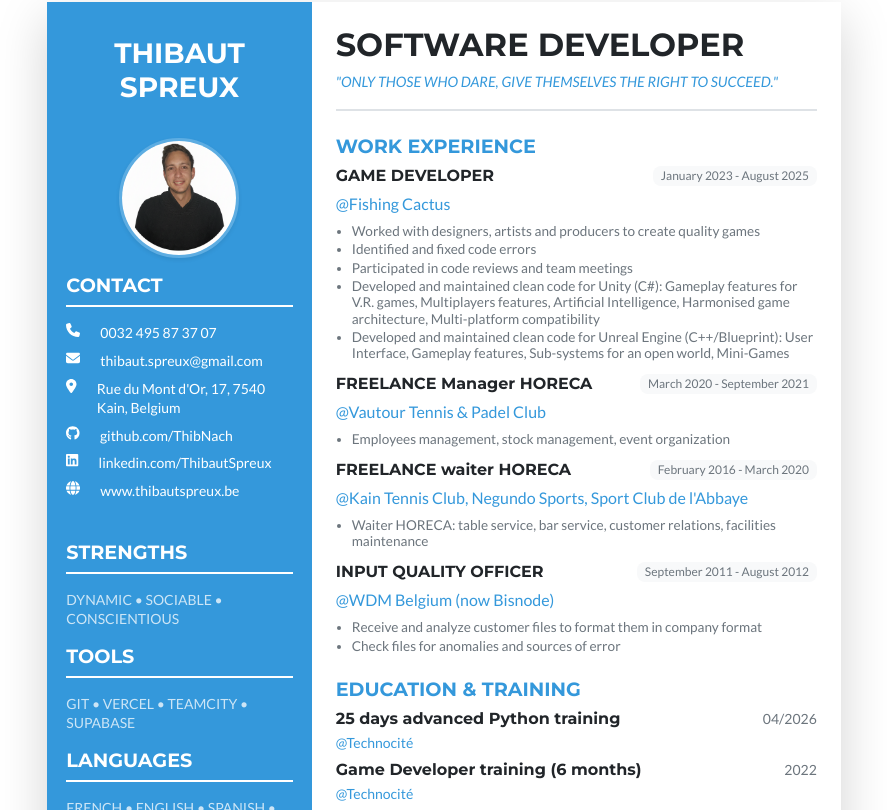
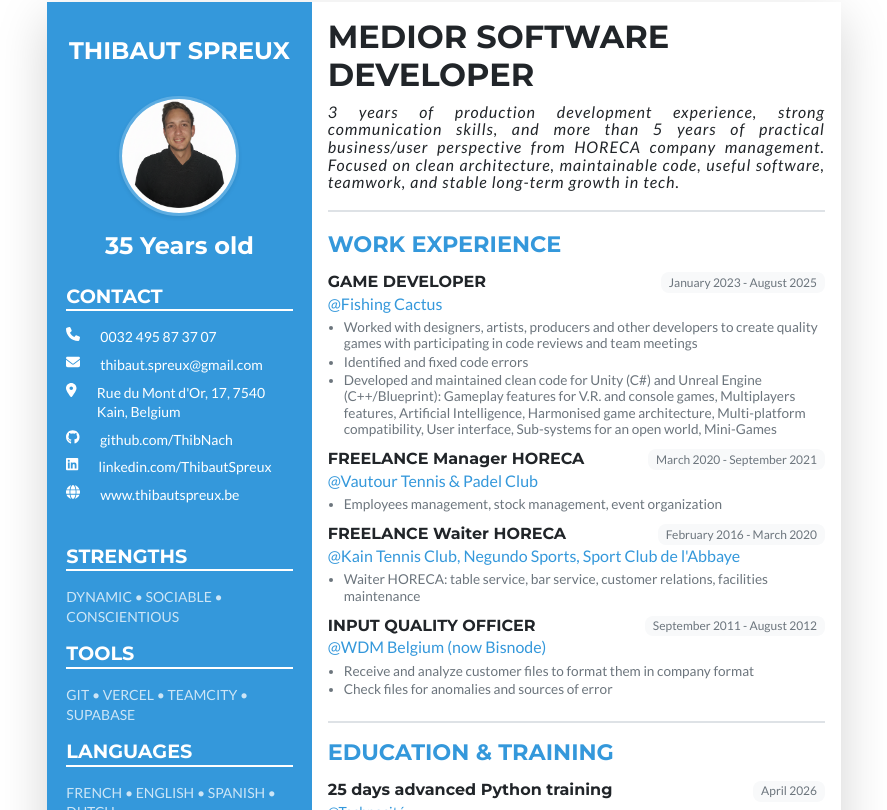
Before and after one commit to ThibNach/WebsiteV2, a React (Vite) app: page /AboutMe in a window 1280 px wide. Shown: the part 390-1200 px from the top of the page, without its empty margins (196-1083 px from the left). Built offline with nearby package versions, Linux system fonts and the light colour scheme; no server answers.

Commit message:
[RESUME] Update resume

```diff
--- a/src/Pages/AboutMe/Components/Resume.tsx
+++ b/src/Pages/AboutMe/Components/Resume.tsx
@@ -2,18 +2,18 @@ import {
     AboutData,
     Education,
     WorkExperience,
-}                       from "../Schemas/AboutMe.schema";
+} from "../Schemas/AboutMe.schema";
 import "../Styles/AboutMe.css";
-import { WithChildren } from "../../../_Shared/Schemas/Shared.schema";
+import {WithChildren} from "../../../_Shared/Schemas/Shared.schema";
 
 const SideBarSection = (
-    { title, children }:
-    WithChildren<{ title: string }> ) => {
+    {title, children}:
+    WithChildren<{ title: string }>) => {
     return (
         <section className="mb-4">
-            <h3 className="cv-sidebar-title">{ title }</h3>
+            <h3 className="cv-sidebar-title">{title}</h3>
             <div className="d-flex flex-wrap gap-2 mt-2">
-                { children }
+                {children}
             </div>
         </section>
 
@@ -21,122 +21,144 @@ const SideBarSection = (
 };
 
 const MainContentSection = (
-    { title, children }:
-    WithChildren<{ title: string }> ) => {
+    {title, children}:
+    WithChildren<{ title: string }>) => {
     return (
         <section className="mb-5">
-            <h3 className="cv-main-title mb-4 text-uppercase tracking-wider">{ title }</h3>
-            { children }
+            <h3 className="cv-main-title mb-4 text-uppercase tracking-wider">{title}</h3>
+            {children}
         </section>
 
     );
 };
 
 const DetailsList = (
-    { details }:
-    { details: string[] } ) => {
+    {details}:
+    { details: string[] }) => {
     return (
         <ul className="cv-task-list ps-3 mb-0">
-            { details.map( (
+            {details.map((
                 task: string,
                 index: number,
             ) => (
-                <li key={ index } className="small text-muted mb-1">{ task }</li>
-            ) ) }
+                <li key={index} className="small text-muted mb-1">{task}</li>
+            ))}
         </ul>
     );
 };
 
 // -- Sous-composant pour un item d'expérience pro
 const ExperienceItem = (
-    { company, role, period, tasks }:
-    WorkExperience ) => {
+    {company, role, period, tasks}:
+    WorkExperience) => {
     return (
         <div className="cv-experience-item mb-4">
-            <div className="d-flex justify-content-between align-items-start mb-1">
-                <h4 className="h6 fw-bold text-dark mb-1">{ role }</h4>
-                <span className="cv-period badge bg-light text-muted fw-normal">{ period }</span>
+            <div className="d-flex justify-content-between align-items-start mb-0">
+                <h4 className="h6 fw-bold text-dark mb-0">{role}</h4>
+                <span className="cv-period badge bg-light text-muted fw-normal">{period}</span>
             </div>
-            <div className="text-primary fw-medium mb-2">@{ company }</div>
-            <DetailsList details={ tasks }/>
+            <div className="text-primary fw-medium mb-1">@{company}</div>
+            <DetailsList details={tasks}/>
         </div>
     );
 };
 
 const EducationItem = (
-    { period, title, institution, description }:
-    Education ) => {
+    {period, title, institution, description}:
+    Education) => {
     return (
         <div className="cv-education-item mb-4">
-            <div className="d-flex justify-content-between align-items-baseline mb-1">
-                <h4 className="h6 fw-bold mb-0">{ title }</h4>
-                <span className="small text-muted">{ period }</span>
+            <div className="d-flex justify-content-between align-items-baseline mb-0">
+                <h6 className="h6 fw-bold mb-0">{title}</h6>
+                <span className="cv-period badge bg-light text-muted fw-normal">{period}</span>
             </div>
-            <div className="small text-primary fw-medium">{ institution }</div>
-            { description && <p className="cv-edu-desc text-muted mb-0">{ description }</p> }
+            <div className="small text-primary fw-medium">{institution}</div>
+            {description && <p className="cv-edu-desc text-muted mb-0">{description}</p>}
         </div>
     );
 };
 
+function ageFromDateOfBirthday(dateOfBirth: string): number {
+    const [year, month, day] = dateOfBirth.split('-').map(Number);
+    const today = new Date();
+    const birthDate = new Date(year, month - 1, day);
+    let age = today.getFullYear() - birthDate.getFullYear();
+    const m = today.getMonth() - birthDate.getMonth();
+
+    if (m < 0 || (m === 0 && today.getDate() < birthDate.getDate())) {
+        age--;
+    }
+
+    return age;
+}
+
 const Sidebar = (
-    { fullName, children }:
-    WithChildren<{ fullName: string }> ) => {
+    {fullName, birthDate, children}:
+    WithChildren<{ fullName: string, birthDate: string }>) => {
     return (
         <aside className="col-lg-4 cv-sidebar p-4 text-white">
-            <div className="text-center mb-5 mt-3">
-                <h2 className="h3 fw-bold mb-1">{ fullName }</h2>
+            <div className="text-center mb-3 mt-3">
+                <h4 className="h4 fw-bold mb-1">{fullName}</h4>
             </div>
 
-            <div className="text-center mb-4">
+            <div className="text-center mb-3">
                 <img
                     src="Images/profile.png"
                     alt="Profile"
                     className="img-fluid rounded-circle profile-img-cv shadow-sm"
                 />
             </div>
-            { children }
+            <div className="text-center mb-2">
+                <h4 className="h4 fw-bold mb-3">{ageFromDateOfBirthday(birthDate).toString() + " Years old"}</h4>
+            </div>
+            {children}
         </aside>
     );
 };
 
+
 const Resume = (
-    { personalData, education, workExperience }:
-    { personalData: AboutData, education: Education[], workExperience: WorkExperience[] } ) => {
+    {personalData, education, workExperience}:
+    { personalData: AboutData, education: Education[], workExperience: WorkExperience[] }) => {
     return (
 
         <div className="cv-container py-5">
             <main className="cv-page shadow-lg mx-auto bg-white">
                 <div className="row g-0 h-100">
 
-                    <Sidebar fullName={ personalData.fullName }>
+                    <Sidebar
+                        fullName={personalData.fullName}
+                        birthDate={personalData.birthDate}
+                    >
                         <SideBarSection title="Contact">
                             <ul className="list-unstyled cv-contact-list small">
                                 <li className="mb-2"><i className="fa-solid fa-phone me-2"></i>
                                     <span>
-                                        <a href={`tel:${personalData.phone}`} className="text-decoration-none text-reset cv-link">
-                                            { personalData.phone }
+                                        <a href={`tel:${personalData.phone}`}
+                                           className="text-decoration-none text-reset cv-link">
+                                            {personalData.phone}
                                         </a>
                                     </span>
                                 </li>
                                 <li className="mb-2">
                                     <i className="fa-solid fa-envelope me-2"></i>
                                     <span>
-                                    <a href={ `mailto:${ personalData.email }` }
+                                    <a href={`mailto:${personalData.email}`}
                                        className="text-decoration-none text-reset cv-link">
-                                        { personalData.email }
+                                        {personalData.email}
                                     </a>
                                     </span>
                                 </li>
                                 <li className="mb-2"><i className="fa-solid fa-location-dot me-2"></i>
                                     <span>
                                         <a
-                                            href={ `https://www.google.com/maps/search/?api=1&query=${ encodeURIComponent(
-                                                personalData.address ) }` }
+                                            href={`https://www.google.com/maps/search/?api=1&query=${encodeURIComponent(
+                                                personalData.address)}`}
                                             target="_blank"
                                             rel="noopener noreferrer"
                                             className="text-decoration-none text-reset cv-link"
                                         >
-                                            { personalData.address }
+                                            {personalData.address}
                                         </a>
                                     </span>
                                 </li>
@@ -144,12 +166,12 @@ const Resume = (
                                     className="fa-brands fa-github me-2"></i>
                                     <span>
                                         <a
-                                            href={ `https://${ personalData.github }` }
+                                            href={`https://${personalData.github}`}
                                             target="_blank"
                                             rel="noopener noreferrer"
                                             className="text-decoration-none text-reset cv-link"
                                         >
-                                            { personalData.github }
+                                            {personalData.github}
                                         </a>
                                     </span>
                                 </li>
@@ -163,48 +185,51 @@ const Resume = (
                                     > {"linkedin.com/ThibautSpreux"}
                                     </a>
                                 </li>
-                                <li><i className="fa-solid fa-globe me-2"></i> { personalData.website }</li>
+                                <li><i className="fa-solid fa-globe me-2"></i> {personalData.website}</li>
                             </ul>
                         </SideBarSection>
                         <SideBarSection title="Strengths">
-                            <p className="small mb-0 opacity-75"> { personalData.strengths.join( " • " )}</p>
+                            <p className="small mb-0 opacity-75"> {personalData.strengths.join(" • ")}</p>
                         </SideBarSection>
                         <SideBarSection title="Tools">
-                            <p className="small mb-0 opacity-75">{ personalData.tools.join( " • " ) }</p>
+                            <p className="small mb-0 opacity-75">{personalData.tools.join(" • ")}</p>
                         </SideBarSection>
                         <SideBarSection title="Languages">
-                            <p className="small mb-0 opacity-75">{ personalData.languages.join( " • " ) }</p>
+                            <p className="small mb-0 opacity-75">{personalData.languages.join(" • ")}</p>
                         </SideBarSection>
                         <SideBarSection title="Hobbies">
-                            <p className="small mb-0 opacity-75">{ personalData.hobbies.join( " • " ) }</p>
+                            <p className="small mb-0 opacity-75">{personalData.hobbies.join(" • ")}</p>
                         </SideBarSection>
+                        <p className="text-white fst-italic mb-1 cv-quote">
+                            "{personalData.quote}"
+                        </p>
                     </Sidebar>
 
-                    {/* --- MAIN CONTENT --- */ }
-                    <div className="col-lg-8 p-4">
+                    {/* --- MAIN CONTENT --- */}
+                    <div className="col-lg-8 p-3">
                         <header className="mb-5 border-bottom pb-4">
-                            <h1 className="display-6 fw-bold text-dark mb-2">{ personalData.jobTitle }</h1>
-                            <p className="text-primary fst-italic mb-0 cv-header-quote">
-                                "{ personalData.quote }"
+                            <h1 className="display-6 fw-bold text-dark mb-2">{personalData.jobTitle}</h1>
+                            <p className="text-dark  fst-italic cv-header-headline mb-4">
+                                {personalData.headline}
                             </p>
                         </header>
 
                         <MainContentSection title="Work Experience">
-                            { workExperience.map( (
+                            {workExperience.map((
                                 exp: WorkExperience,
                                 i: number,
                             ) => (
-                                <ExperienceItem key={ i } { ...exp } />
-                            ) ) }
+                                <ExperienceItem key={i} {...exp} />
+                            ))}
                         </MainContentSection>
-
+                        <div className="display-6 border-bottom mb-3"></div>
                         <MainContentSection title="Education & Training">
-                            { education.map( (
+                            {education.map((
                                 edu: Education,
                                 i: number,
                             ) => (
-                                <EducationItem key={ i } { ...edu } />
-                            ) ) }
+                                <EducationItem key={i} {...edu} />
+                            ))}
                         </MainContentSection>
                     </div>
                 </div>
--- a/src/Pages/AboutMe/Data/AboutMe.json
+++ b/src/Pages/AboutMe/Data/AboutMe.json
@@ -1,7 +1,8 @@
 {
     "personalInfo": {
         "fullName": "THIBAUT SPREUX",
-        "jobTitle": "SOFTWARE DEVELOPER",
+        "birthDate": "1990-03-22",
+        "jobTitle": "MEDIOR SOFTWARE DEVELOPER",
         "address": "Rue du Mont d'Or, 17, 7540 Kain, Belgium",
         "phone": "0032 495 87 37 07",
         "email": "thibaut.spreux@gmail.com",
@@ -30,19 +31,18 @@
             "SQUASH",
             "PLAYING AND MAKING VIDEO GAMES"
         ],
-        "quote": "ONLY THOSE WHO DARE, GIVE THEMSELVES THE RIGHT TO SUCCEED."
-    },
+        "quote": "ONLY THOSE WHO DARE, GIVE THEMSELVES THE RIGHT TO SUCCEED.",
+        "headline":   "3 years of production development experience, strong communication skills, and more than 5 years of practical business/user perspective from HORECA company management. Focused on clean architecture, maintainable code, useful software, teamwork, and stable long-term growth in tech."
+        },
     "workExperience": [
         {
             "company": "Fishing Cactus",
             "role": "GAME DEVELOPER",
             "period": "January 2023 - August 2025",
             "tasks": [
-                "Worked with designers, artists and producers to create quality games",
+                "Worked with designers, artists, producers and other developers to create quality games with participating in code reviews and team meetings",
                 "Identified and fixed code errors",
-                "Participated in code reviews and team meetings",
-                "Developed and maintained clean code for Unity (C#): Gameplay features for V.R. games, Multiplayers features, Artificial Intelligence, Harmonised game architecture, Multi-platform compatibility",
-                "Developed and maintained clean code for Unreal Engine (C++/Blueprint): User Interface, Gameplay features, Sub-systems for an open world, Mini-Games"
+                "Developed and maintained clean code for Unity (C#) and Unreal Engine (C++/Blueprint): Gameplay features for V.R. and console games, Multiplayers features, Artificial Intelligence, Harmonised game architecture, Multi-platform compatibility, User interface, Sub-systems for an open world, Mini-Games"
             ]
         },
         {
@@ -55,7 +55,7 @@
         },
         {
             "company": "Kain Tennis Club, Negundo Sports, Sport Club de l'Abbaye",
-            "role": "FREELANCE waiter HORECA",
+            "role": "FREELANCE Waiter HORECA",
             "period": "February 2016 - March 2020",
             "tasks": [
                 "Waiter HORECA: table service, bar service, customer relations, facilities maintenance"
@@ -73,7 +73,7 @@
     ],
     "education": [
         {
-            "period": "04/2026",
+            "period": "April 2026",
             "title": "25 days advanced Python training",
             "institution": "@Technocité"
         },
@@ -90,7 +90,7 @@
         {
             "period": "2019",
             "title": "Padel Animator degree (AFP training) & Instructor degree (ADEPS)",
-            "institution": "AFP / ADEPS"
+            "institution": "@AFP / @ADEPS"
         },
         {
             "period": "2010-2016",
--- a/src/Pages/AboutMe/Schemas/AboutMe.schema.ts
+++ b/src/Pages/AboutMe/Schemas/AboutMe.schema.ts
@@ -27,6 +27,7 @@ export type WorkExperience = z.infer<typeof CVExperienceSchema>;
 
 export const AboutDataSchema = z.object({
                                             fullName: z.string(),
+                                            birthDate: z.string(),
                                             jobTitle: z.string(),
                                             address: z.string(),
                                             phone: z.string(),
@@ -39,6 +40,7 @@ export const AboutDataSchema = z.object({
                                             languages: z.array(z.string()),
                                             hobbies: z.array(z.string()),
                                             quote: z.string(),
+                                            headline: z.string(),
                                         });
 
 export type AboutData = z.infer<typeof AboutDataSchema>;
--- a/src/Pages/AboutMe/Styles/AboutMe.css
+++ b/src/Pages/AboutMe/Styles/AboutMe.css
@@ -27,21 +27,19 @@
     margin-bottom: 1rem !important
 }
 
-.cv-main-title {
-    margin-bottom: 0.75rem !important;
+header.mb-5 {
+    margin-bottom: 1.2rem !important;
+    padding-bottom: 0.2rem !important;
 }
 
-header.mb-5 {
-    margin-bottom: 1.5rem !important;
-    padding-bottom: 1rem !important;
-}
-
-.cv-header-quote {
-    white-space: nowrap;
-    overflow: hidden;
-    text-overflow: ellipsis;
+.cv-quote {
+    display : flex;
     font-size: 0.9rem;
-    max-width: 100%;
+    margin-top: auto;
+    text-align: justify;
+    text-justify: inter-word;
+    line-height: 1.1;
+    letter-spacing: 1px;
 }
 
 .export-button {
@@ -54,6 +52,8 @@ header.mb-5 {
 }
 
 .cv-sidebar {
+    display: flex;
+    flex-direction: column;
     background-color: var(--main-color-hexa);
     min-height: 297mm;
     padding: 1.2rem !important;
@@ -63,7 +63,7 @@ header.mb-5 {
     font-size: 1.2rem;
     text-transform: uppercase;
     border-bottom: 2px solid white;
-    padding-bottom: 0.5rem;
+    padding-bottom: 0.1rem;
     margin-bottom: 1rem;
 }
 
@@ -71,8 +71,9 @@ header.mb-5 {
     color: var(--main-color-hexa);
     font-weight: bold;
     margin-top: 0.5rem !important;
-    margin-bottom: 0.5rem !important;
-    font-size: 1.2rem !important;
+    margin-bottom: 0.8rem !important;
+    font-size: 1.4rem !important;
+    padding-bottom: 0.1rem;
 }
 
 .cv-container {
@@ -139,6 +140,13 @@ header.mb-5 {
     margin-top: 10px;
 }
 
+.cv-header-headline{
+    text-align: justify;
+    text-justify: inter-word;
+    line-height: 1.1;
+    letter-spacing: 1px;
+}
+
 
 @media print {
 
```
Also changed, not shown: src/index.css. Lines whose indentation alone changed are shown as unchanged.
